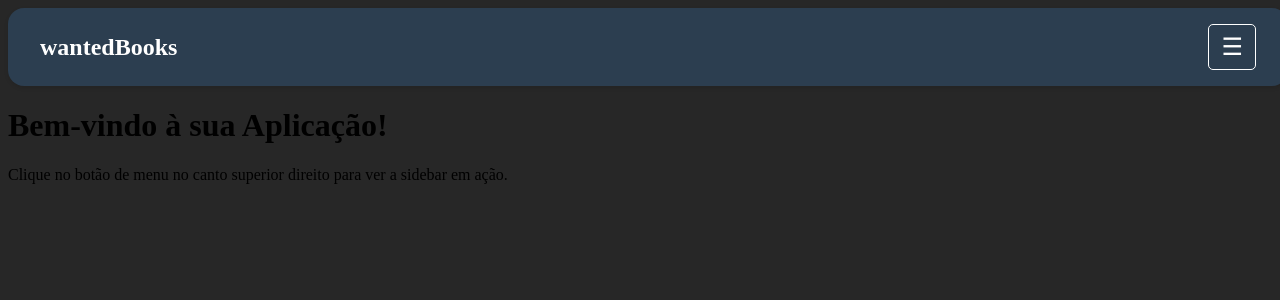
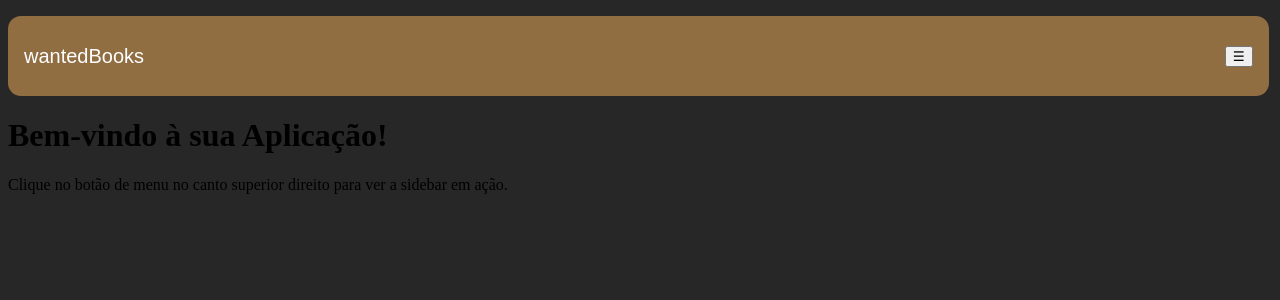
Before and after one commit to MarcioBuenoo/wantedBooks, a React (Vite) app in the folder front/: page / in a window 1280 px wide. Shown: the top 300 px of the page. Built offline with nearby package versions, Linux system fonts and the light colour scheme.

Commit message:
feat/ remake Header component

```diff
--- a/front/src/components/layout/Header.tsx
+++ b/front/src/components/layout/Header.tsx
@@ -1,30 +1,14 @@
-// src/components/Header/Header.tsx
+import '../../styles/Header.css'
 
-import React, { useState } from 'react';
-import Sidebar from '../ui/Sidebar'; // Importamos o componente Sidebar
-import '../../styles/Header.css'; // CSS para o Header
-
-const Header: React.FC = () => {
-  const [isSidebarOpen, setSidebarOpen] = useState(false);
-
-  // Função para alternar o estado da sidebar
-  const toggleSidebar = () => {
-    setSidebarOpen(!isSidebarOpen);
-  };
-
-  return (
-    <>
-      <header className="app-header">
-        <div className="logo">
-          wantedBooks
-        </div>
-        <button onClick={toggleSidebar} className="menu-button">
-          ☰ {/* Ícone de menu (hambúrguer) */}
-        </button>
-      </header>
-      <Sidebar isOpen={isSidebarOpen} onClose={toggleSidebar} />
-    </>
-  );
-};
-
-export default Header;
+export default function Header() {
+  return(
+    <header className="Header-container">
+      <a href="" className='Header-titulo'>
+        wantedBooks
+      </a>
+      <button className='Header-button'>
+        ☰
+      </button>
+    </header>
+  )
+}
--- a/front/src/styles/Header.css
+++ b/front/src/styles/Header.css
@@ -1,28 +1,18 @@
-/* src/components/Header/Header.css */
-
-.app-header {
+.Header-container {
+  margin-top: 0.5rem;
+  padding: 1rem;
+  height: 3rem;
+  width: 96vw;
   display: flex;
-  justify-content: space-between; /* Alinha os itens nas extremidades */
+  justify-content: space-between;
   align-items: center;
-  padding: 1rem 2rem;
-  background-color: #2c3e50;
-  color: white;
-  border-radius: 1rem;
-  box-shadow: 0 2px 4px rgba(0,0,0,0.1);
-  width: 95vw;
+  background-color: #916D42;
+  border-radius: 13px;
 }
 
-.logo {
-  font-size: 1.5rem;
-  font-weight: bold;
+.Header-titulo {
+  color: #fff;
+  font-size: 20px;
+  font-family: Arial, Helvetica, sans-serif;
+  text-decoration: none;
 }
-
-.menu-button {
-  background: none;
-  border: 1px solid white;
-  color: white;
-  padding: 8px 12px;
-  font-size: 1.5rem;
-  cursor: pointer;
-  border-radius: 5px;
-}
```
